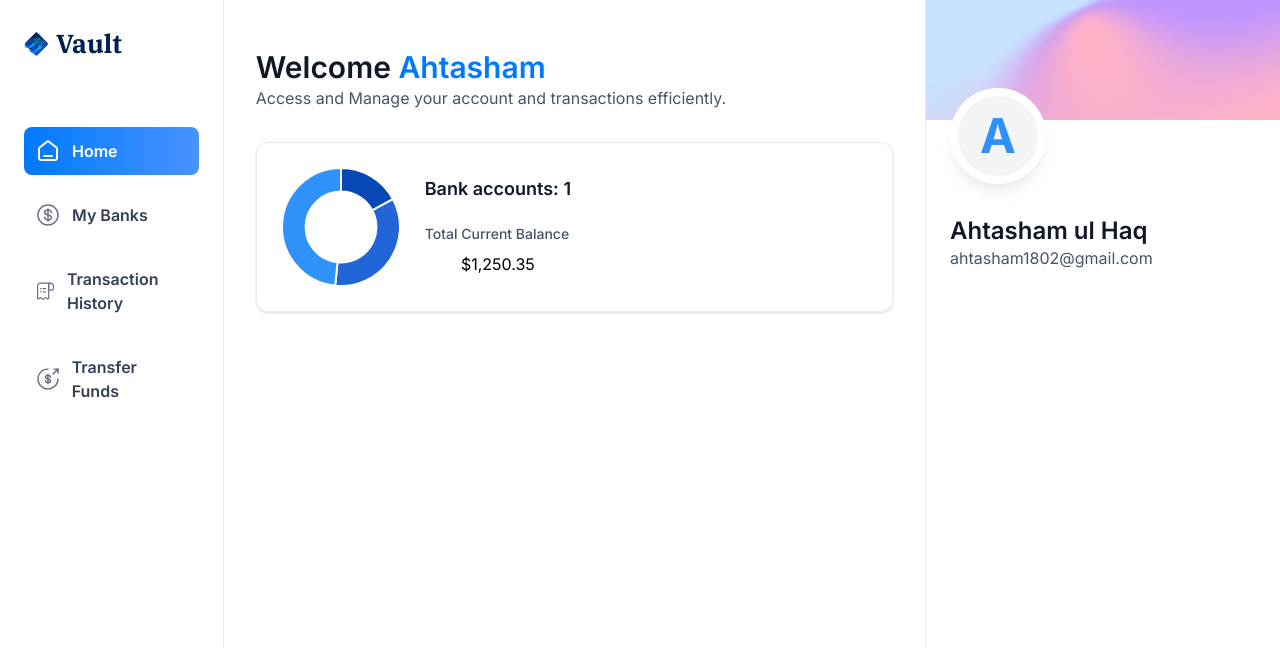
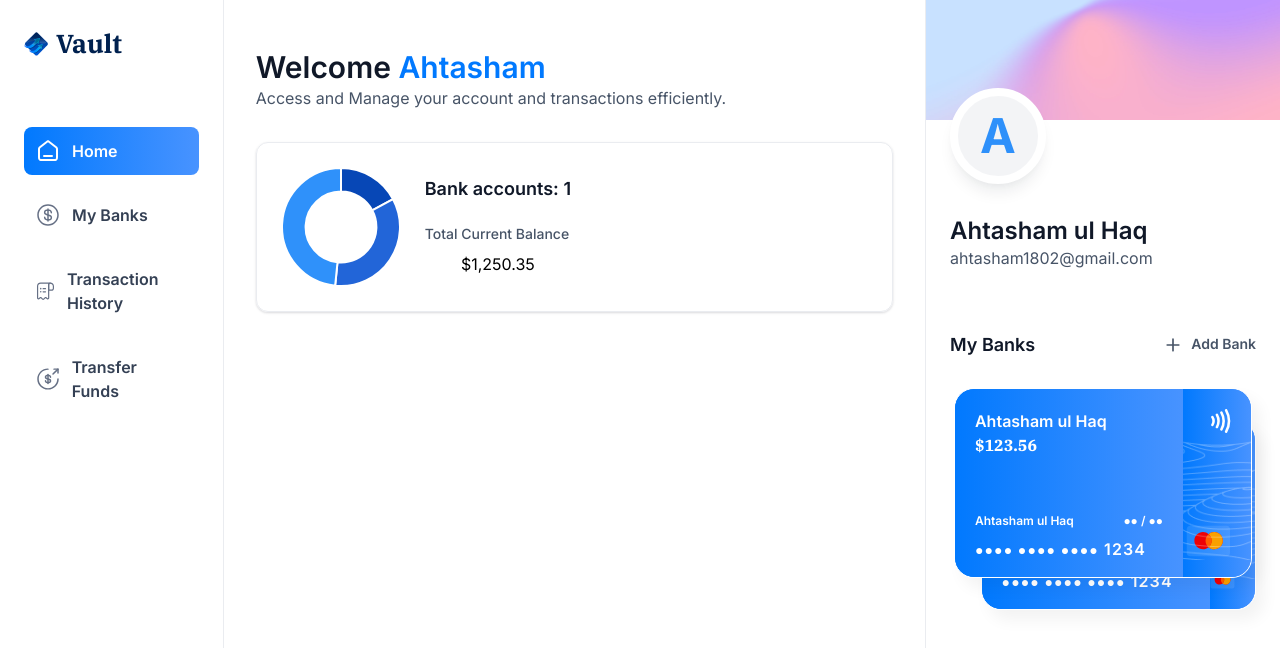
Before and after one commit to Ahtasham-ul-haq/vault, a Next.js app: page / in a window 1280 px wide. Shown: the top 648 px of the page. Built offline with nearby package versions, Linux system fonts and the light colour scheme.

Commit message:
Implement the complete layout

```diff
--- /dev/null
+++ b/app/(root)/my-banks/page.tsx
@@ -0,0 +1,7 @@
+import React from "react";
+
+const MyBanks = () => {
+  return <div>MyBanks</div>;
+};
+
+export default MyBanks;
--- a/app/(root)/page.tsx
+++ b/app/(root)/page.tsx
@@ -28,7 +28,11 @@
         </header>
         {/* Rcent transactions */}
       </div>
-      <RightSidebar user={loggedIn} transactions={[]} banks={[]} />
+      <RightSidebar
+        user={loggedIn}
+        transactions={[]}
+        banks={[{ currentBalance: 123.56 }, { currentBalance: 1253.5 }]}
+      />
     </section>
   );
 };
--- /dev/null
+++ b/app/(root)/payment-transfer/page.tsx
@@ -0,0 +1,7 @@
+import React from "react";
+
+const PaymentTransfer = () => {
+  return <div>PaymentTransfer</div>;
+};
+
+export default PaymentTransfer;
--- /dev/null
+++ b/app/(root)/transaction-history/page.tsx
@@ -0,0 +1,7 @@
+import React from "react";
+
+const transactionHistory = () => {
+  return <div>transactionHistory</div>;
+};
+
+export default transactionHistory;
--- /dev/null
+++ b/components/BankCard.tsx
@@ -0,0 +1,57 @@
+import { formatAmount } from "@/lib/utils";
+import Image from "next/image";
+import Link from "next/link";
+import React from "react";
+
+const BankCard = ({
+  account,
+  userName,
+  showBalance = true,
+}: CreditCardProps) => {
+  return (
+    <div className="flex flex-col">
+      <Link href={`/`} className="bank-card">
+        <div className="bank-card_content">
+          <div>
+            <h1 className="text-16 font-semibold text-white">
+              {account.name || userName}
+            </h1>
+            <p className="font-ibm-plex-serif font-black text-white">
+              {formatAmount(account.currentBalance)}
+            </p>
+          </div>
+          <article className="flex flex-col gap-2">
+            <div className="flex justify-between">
+              <h1 className="text-12 font-semibold text-white">{userName}</h1>
+              <h2 className="text-12 font-semibold text-white">●● / ●●</h2>
+            </div>
+            <p className="text-14 font-semibold tracking-[1.1px] text-white">
+              ●●●● ●●●● ●●●●
+              <span className="text-16"> 1234</span>
+            </p>
+          </article>
+        </div>
+        <div className="bank-card_icon">
+          <Image src={`/icons/Paypass.svg`} alt="pay" width={20} height={24} />
+          <Image
+            src={`/icons/mastercard.svg`}
+            alt="mastercard"
+            width={45}
+            height={32}
+            className="ml-5"
+          />
+        </div>
+        <Image
+          src={`/icons/lines.png`}
+          width={316}
+          height={190}
+          alt="lines"
+          className="absolute top-0 left-0"
+        />
+      </Link>
+      {/* COPY */}
+    </div>
+  );
+};
+
+export default BankCard;
--- a/components/RightSidebar.tsx
+++ b/components/RightSidebar.tsx
@@ -1,4 +1,7 @@
+import Image from "next/image";
+import Link from "next/link";
 import React from "react";
+import BankCard from "./BankCard";
 
 const RightSidebar = ({ user, transactions, banks }: RightSidebarProps) => {
   return (
@@ -19,6 +22,39 @@
           </div>
         </div>
       </section>
+
+      <section className="banks">
+        <div className="flex w-full justify-between">
+          <h2 className="header-2">My Banks</h2>
+          <Link href={`/`} className="flex gap-2">
+            <Image src={"/icons/plus.svg"} alt="plus" width={20} height={20} />
+            <h2 className="text-14 font-semibold text-gray-600">Add Bank</h2>
+          </Link>
+        </div>
+
+        {banks?.length > 0 && (
+          <div className="relative flex flex-1 flex-col items-center justify-center gap-5">
+            <div className="relative z-10">
+              <BankCard
+                key={banks[0].$id}
+                account={banks[0]}
+                userName={`${user.firstName} ${user.lastName}`}
+                showBalance={false}
+              />
+            </div>
+            {banks[1] && (
+              <div className="absolute right-0 top-8 z-0 w-[90%]">
+                <BankCard
+                  key={banks[1].$id}
+                  account={banks[1]}
+                  userName={`${user.firstName} ${user.lastName}`}
+                  showBalance={false}
+                />
+              </div>
+            )}
+          </div>
+        )}
+      </section>
     </aside>
   );
 };
```
